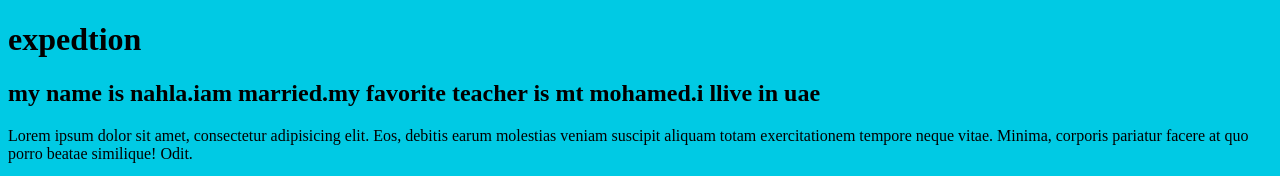
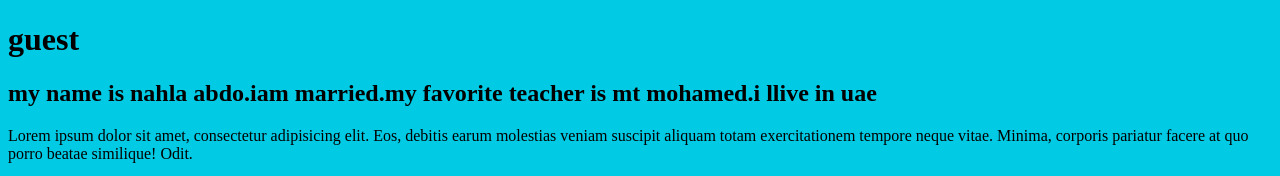
Before and after one commit to nahla-abdo/new-git-project, a plain HTML site: page index.html in a window 1280 px wide. Shown: the top 176 px of the page. Drawn offline with Linux system fonts and the light colour scheme.

Commit message:
editing in information about me
changing Adress

changing in information about me

update my name

ch in address

```diff
--- a/css/app.css
+++ b/css/app.css
@@ -1,3 +1,6 @@
 body {
     background-color: #00cae4;
 }
+.destination:hover h2 {
+transform: rotate(0deg);
+}
--- a/index.html
+++ b/index.html
@@ -10,7 +10,7 @@
 <body>
 
     <header>
-        <h1>expedtion</h1>
+        <h1>guest</h1>
     </header>
 
     <div class="container">
@@ -21,7 +21,7 @@
 
 <!-- start of new content -->
 <aside>
-    <h2>my name is nahla.iam married.my favorite teacher is mt mohamed.i llive in uae </h2>
+    <h2>my name is nahla abdo.iam married.my favorite teacher is mt mohamed.i llive in uae </h2>
 
     <p>Lorem ipsum dolor sit amet, consectetur adipisicing elit. Eos, debitis earum molestias veniam suscipit aliquam totam exercitationem tempore neque vitae. Minima, corporis pariatur facere at quo porro beatae similique! Odit.</p>
 </aside>
```
